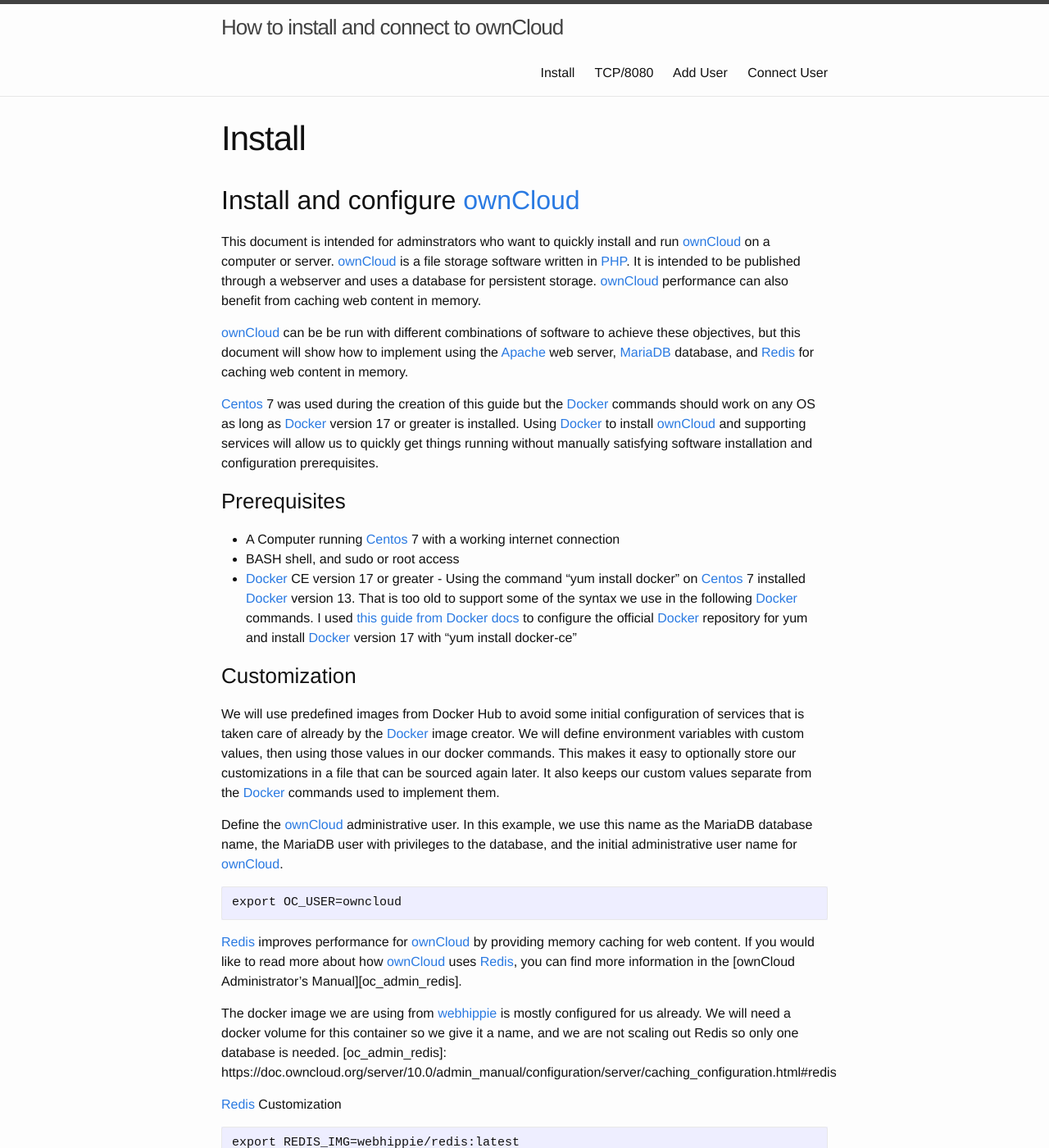
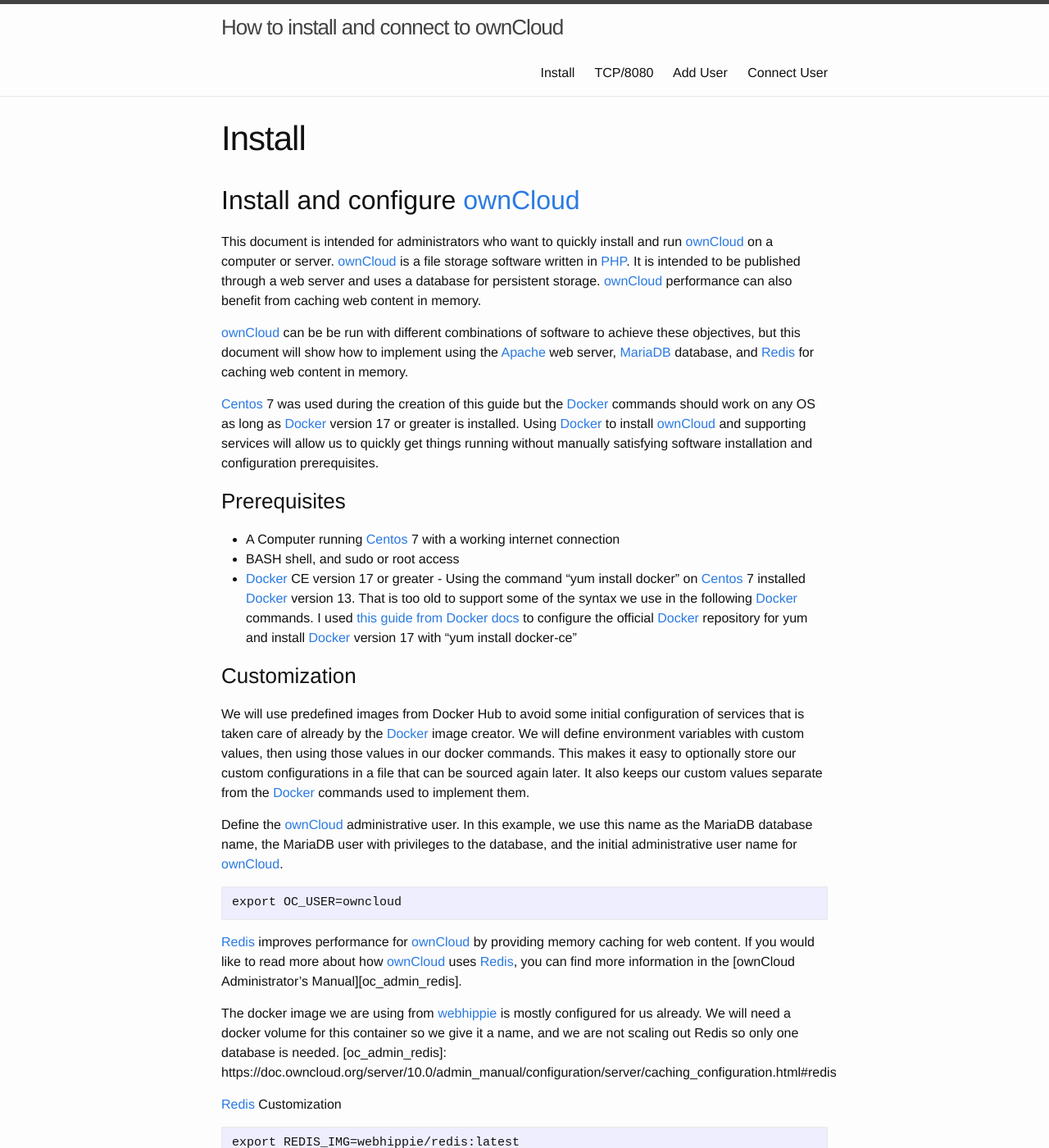
Before and after one commit to whizzer75/whizzer75.github.io, a Jekyll site: the page built from 1-install.md, in a window 1280 px wide and 1400 px high. Shown: the whole window at 82% size. Built offline with Jekyll 4.4.1, drawn with Linux system fonts in a browser that asks for light colours.

Commit message:
spellcheck

```diff
--- a/1-install.md
+++ b/1-install.md
@@ -6,9 +6,9 @@
 
 ## Install and configure [ownCloud]
 
-This document is intended for adminstrators who want to quickly install
+This document is intended for administrators who want to quickly install
 and run [ownCloud] on a computer or server. [ownCloud] is a file storage
-software written in [PHP]. It is intended to be published through a webserver
+software written in [PHP]. It is intended to be published through a web server
 and uses a database for persistent storage. [ownCloud] performance can also
 benefit from caching web content in memory.
 
@@ -40,7 +40,7 @@
 configuration of services that is taken care of already by the [Docker]
 image creator. We will define environment variables with custom values,
 then using those values in our docker commands. This makes it easy to
-optionally store our customizations in a file that can be sourced again
+optionally store our custom configurations in a file that can be sourced again
 later. It also keeps our custom values separate from the [Docker]
 commands used to implement them.
 
```
Also changed, not shown: 2-tcp-8080.md (+1 -1 lines), 4-connect-user.md (+1 -1 lines).
